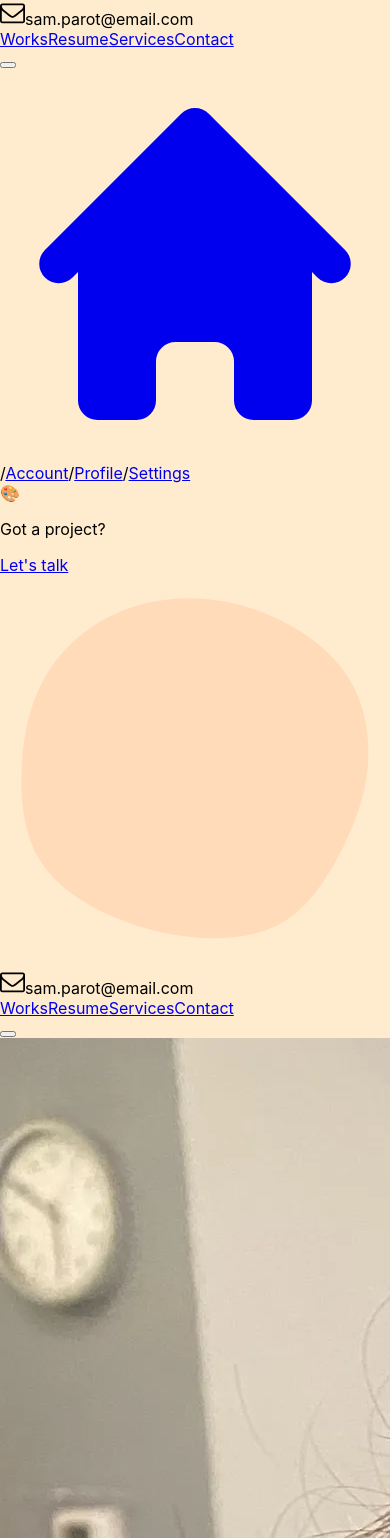
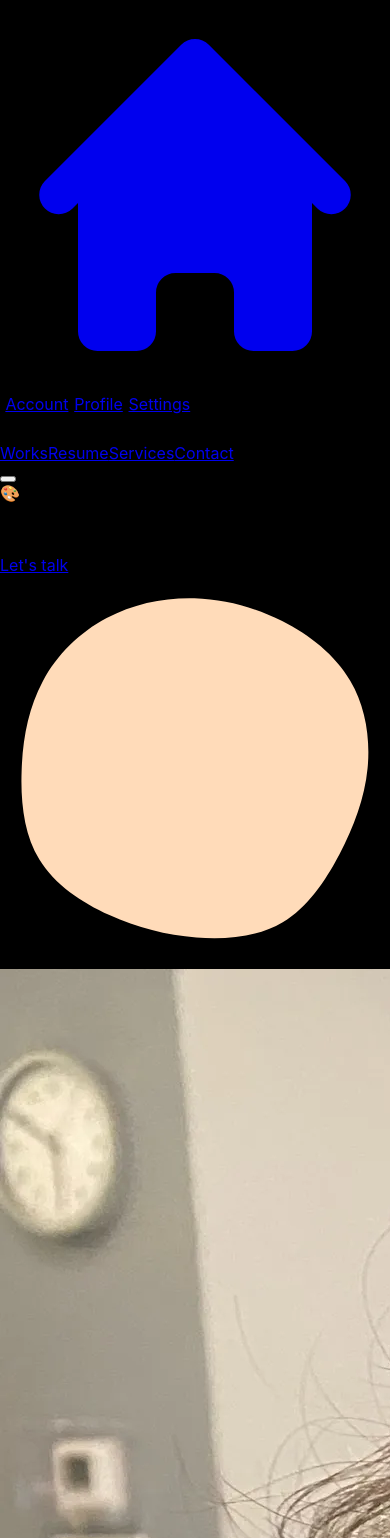
Before and after one commit to hanihoumimid/sam_portfolio, a React (Create React App) app: page / in a window 390 px wide. Shown: the top 1538 px of the page. Built offline with nearby package versions, Linux system fonts and the light colour scheme.

Commit message:
Fixation du header

```diff
--- a/src/App.js
+++ b/src/App.js
@@ -8,16 +8,17 @@ import Navbar from './Components/Navbar';
 import Breadcrumbs from './Components/Breadcrumbs';
 import Footer from './Components/Footer';
 import Resume from './Pages/Resume';
+import Header from './Components/Header';
 
 function App() {
   return (
     <Router>
-      <Navbar />
       <Breadcrumbs />
+      <Header />
       <Routes>
         <Route path="/" element={<Home />} />
         <Route path="/about" element={<About />} />
-        <Route path="/project/:id" element={<Project />} />
+        <Route path="/project" element={<Project />} />
         <Route path="/resume" element={<Resume />} />
       </Routes>
       <Footer />
--- /dev/null
+++ b/src/Components/Header.js
@@ -0,0 +1,30 @@
+function Header(){
+    return(
+
+      <header className="z-30 flex items-center w-full h-24 sm:h-32">
+      <div className="container flex items-center justify-between px-6 mx-auto">
+        <div className="flex items-center text-3xl font-black text-gray-800 uppercase dark:text-white">
+          <svg width="25" height="25" viewBox="0 0 1792 1792" fill="currentColor" xmlns="http://www.w3.org/2000/svg">
+            <path d="M1664 1504v-768q-32 36-69 66-268 206-426 338-51 43-83 67t-86.5 48.5-102.5 24.5h-2q-48 0-102.5-24.5t-86.5-48.5-83-67q-158-132-426-338-37-30-69-66v768q0 13 9.5 22.5t22.5 9.5h1472q13 0 22.5 9.5t9.5 22.5zm0-1051v-24.5l-.5-13-3-12.5-5.5-9-9-7.5-14-2.5h-1472q-13 0-22.5 9.5t-9.5 22.5q0 168 147 284 193 152 401 317 6 5 35 29.5t46 37.5 44.5 31.5 50.5 27.5 43 9h2q20 0 43-9t50.5-27.5 44.5-31.5 46-37.5 35-29.5q208-165 401-317 54-43 100.5-115.5t46.5-131.5zm128-37v1088q0 66-47 113t-113 47h-1472q-66 0-113-47t-47-113v-1088q0-66 47-113t113-47h1472q66 0 113 47t47 113z"></path>
+          </svg>
+          <span className="mt-1 ml-3 text-xs">sam.parot@email.com</span>
+        </div>
+        <div className="flex items-center">
+          <nav className="items-center hidden text-lg text-gray-800 uppercase font-sen dark:text-white lg:flex">
+            <a href="#works" className="flex px-6 py-2 hover:text-black dark:hover:text-gray-300">Works</a>
+            <a href="#resume" className="flex px-6 py-2 hover:text-black dark:hover:text-gray-300">Resume</a>
+            <a href="#services" className="flex px-6 py-2 hover:text-black dark:hover:text-gray-300">Services</a>
+            <a href="#contact" className="flex px-6 py-2 hover:text-black dark:hover:text-gray-300">Contact</a>
+          </nav>
+          <button className="flex flex-col ml-4 lg:hidden">
+            <span className="w-6 h-1 mb-1 bg-gray-800 dark:bg-white"></span>
+            <span className="w-6 h-1 mb-1 bg-gray-800 dark:bg-white"></span>
+            <span className="w-6 h-1 mb-1 bg-gray-800 dark:bg-white"></span>
+          </button>
+        </div>
+      </div>
+    </header>
+    );
+}
+
+export default Header;
--- a/src/Components/Navbar.js
+++ b/src/Components/Navbar.js
@@ -29,7 +29,7 @@ export default function Navbar() {
   const navigation = [
     { name: "Home", href: "/", current: location.pathname === "/" },
     { name: "About me", href: "/about", current: location.pathname === "/about" },
-    { name: "Projects", href: "/projects", current: location.pathname.startsWith("/projects") },
+    { name: "Projects", href: "/project", current: location.pathname.startsWith("/projects") },
     { name: "Resume", href: "/resume", current: location.pathname === "/resume"}
   ];
 
@@ -48,10 +48,10 @@ export default function Navbar() {
       </div>
       <div className="flex items-center">
         <nav className="items-center hidden text-lg text-gray-800 uppercase font-sen dark:text-white lg:flex">
-          <a href="#works" className="flex px-6 py-2 hover:text-black dark:hover:text-gray-300">Works</a>
-          <a href="#resume" className="flex px-6 py-2 hover:text-black dark:hover:text-gray-300">Resume</a>
-          <a href="#services" className="flex px-6 py-2 hover:text-black dark:hover:text-gray-300">Services</a>
-          <a href="#contact" className="flex px-6 py-2 hover:text-black dark:hover:text-gray-300">Contact</a>
+          <a href="/" className="flex px-6 py-2 hover:text-black dark:hover:text-gray-300">Home</a>
+          <a href="/about" className="flex px-6 py-2 hover:text-black dark:hover:text-gray-300">About me</a>
+          <a href="/resume" className="flex px-6 py-2 hover:text-black dark:hover:text-gray-300">Resume</a>
+          <a href="/project" className="flex px-6 py-2 hover:text-black dark:hover:text-gray-300">Project</a>
         </nav>
         <button className="flex flex-col ml-4 lg:hidden">
           <span className="w-6 h-1 mb-1 bg-gray-800 dark:bg-white"></span>
--- a/src/Pages/Home.js
+++ b/src/Pages/Home.js
@@ -16,30 +16,7 @@ const Home = () => {
         </svg>
       </div>
 
-      {/* Header */}
-      <header className="z-30 flex items-center w-full h-24 sm:h-32">
-        <div className="container flex items-center justify-between px-6 mx-auto">
-          <div className="flex items-center text-3xl font-black text-gray-800 uppercase dark:text-white">
-            <svg width="25" height="25" viewBox="0 0 1792 1792" fill="currentColor" xmlns="http://www.w3.org/2000/svg">
-              <path d="M1664 1504v-768q-32 36-69 66-268 206-426 338-51 43-83 67t-86.5 48.5-102.5 24.5h-2q-48 0-102.5-24.5t-86.5-48.5-83-67q-158-132-426-338-37-30-69-66v768q0 13 9.5 22.5t22.5 9.5h1472q13 0 22.5 9.5t9.5 22.5zm0-1051v-24.5l-.5-13-3-12.5-5.5-9-9-7.5-14-2.5h-1472q-13 0-22.5 9.5t-9.5 22.5q0 168 147 284 193 152 401 317 6 5 35 29.5t46 37.5 44.5 31.5 50.5 27.5 43 9h2q20 0 43-9t50.5-27.5 44.5-31.5 46-37.5 35-29.5q208-165 401-317 54-43 100.5-115.5t46.5-131.5zm128-37v1088q0 66-47 113t-113 47h-1472q-66 0-113-47t-47-113v-1088q0-66 47-113t113-47h1472q66 0 113 47t47 113z"></path>
-            </svg>
-            <span className="mt-1 ml-3 text-xs">sam.parot@email.com</span>
-          </div>
-          <div className="flex items-center">
-            <nav className="items-center hidden text-lg text-gray-800 uppercase font-sen dark:text-white lg:flex">
-              <a href="#works" className="flex px-6 py-2 hover:text-black dark:hover:text-gray-300">Works</a>
-              <a href="#resume" className="flex px-6 py-2 hover:text-black dark:hover:text-gray-300">Resume</a>
-              <a href="#services" className="flex px-6 py-2 hover:text-black dark:hover:text-gray-300">Services</a>
-              <a href="#contact" className="flex px-6 py-2 hover:text-black dark:hover:text-gray-300">Contact</a>
-            </nav>
-            <button className="flex flex-col ml-4 lg:hidden">
-              <span className="w-6 h-1 mb-1 bg-gray-800 dark:bg-white"></span>
-              <span className="w-6 h-1 mb-1 bg-gray-800 dark:bg-white"></span>
-              <span className="w-6 h-1 mb-1 bg-gray-800 dark:bg-white"></span>
-            </button>
-          </div>
-        </div>
-      </header>
+
 
       {/* Contenu principal */}
       <div className="relative z-20 flex items-center h-[calc(100vh-8rem)]">
--- a/src/Pages/Resume.js
+++ b/src/Pages/Resume.js
@@ -90,7 +90,7 @@ const Resume = () => {
           </section>
 
           {/* Skills Section */}
-          <section className="mb-10">
+          <section className="mb-10 adobe">
             <h2 className="text-2xl font-bold text-gray-800 border-b-2 border-indigo-200 pb-2 mb-4">Skills</h2>
             <div className="grid grid-cols-2 gap-4">
               <div>
--- a/src/index.css
+++ b/src/index.css
@@ -5,7 +5,7 @@
 
 body {
   margin: 0;
-  background-color: blanchedalmond;
+  background-color: black;
   font-family: -apple-system, BlinkMacSystemFont, 'Segoe UI', 'Roboto', 'Oxygen',
     'Ubuntu', 'Cantarell', 'Fira Sans', 'Droid Sans', 'Helvetica Neue',
     sans-serif;
```
